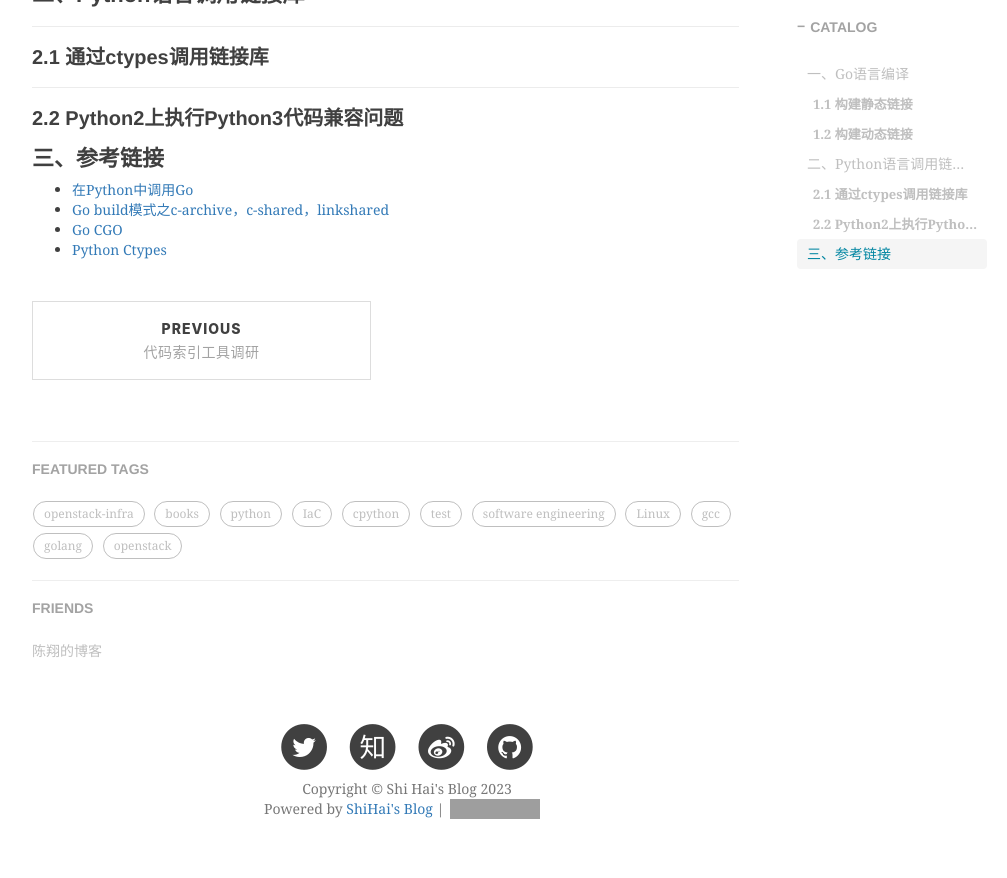
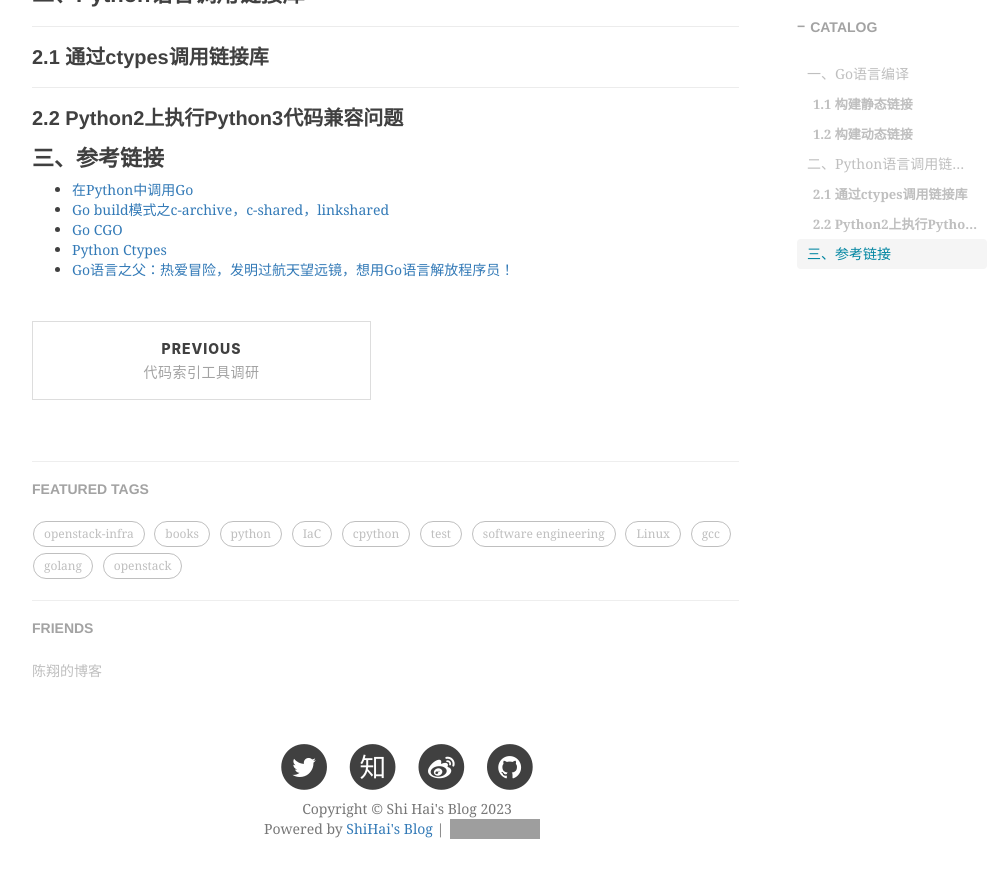
Before and after one commit to shihai1991/shihai1991.github.io, a Jekyll site: the page built from _posts/2023-02-10-python调用c.md, in a window 1280 px wide and 900 px high, scrolled down 1475 px. Shown: the top 878 px of the window, without its empty margins (233-1240 px from the left). Built offline with Jekyll 4.4.1, drawn with Linux system fonts in a browser that asks for light colours; nearby versions of some CDN libraries; comment, search, counter and statistics services are not loaded; grey boxes are pictures that could not be loaded.

Commit message:
Update 2023-02-10-python调用c.md

```diff
--- a/_posts/2023-02-10-python调用c.md
+++ b/_posts/2023-02-10-python调用c.md
@@ -59,3 +59,4 @@ func main() {
 - [Go build模式之c-archive，c-shared，linkshared](https://davidchan0519.github.io/2019/04/05/go-buildmode-c/)
 - [Go CGO](https://chai2010.cn/advanced-go-programming-book/ch2-cgo/ch2-02-basic.html)
 - [Python Ctypes](https://docs.python.org/3/library/ctypes.html?highlight=ctypes)
+- [Go语言之父：热爱冒险，发明过航天望远镜，想用Go语言解放程序员！](https://zhuanlan.zhihu.com/p/133955040)
```
